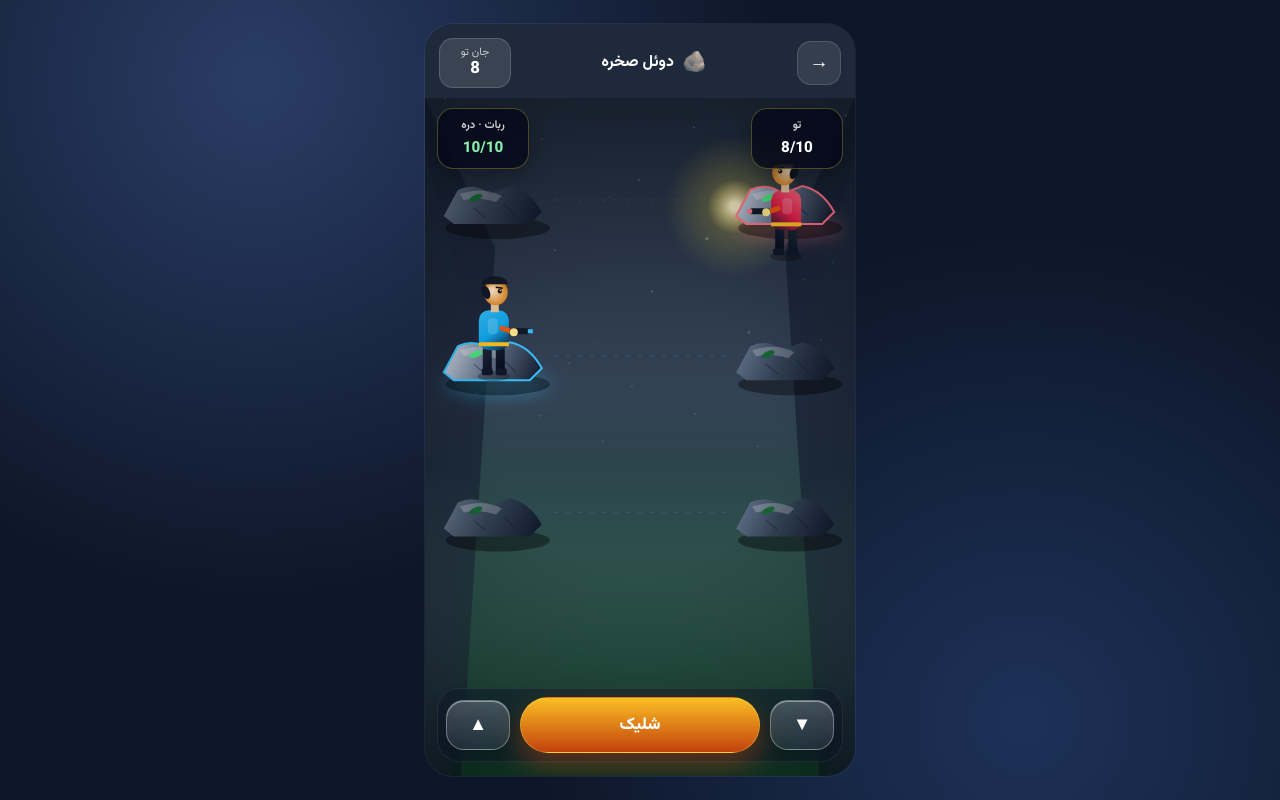
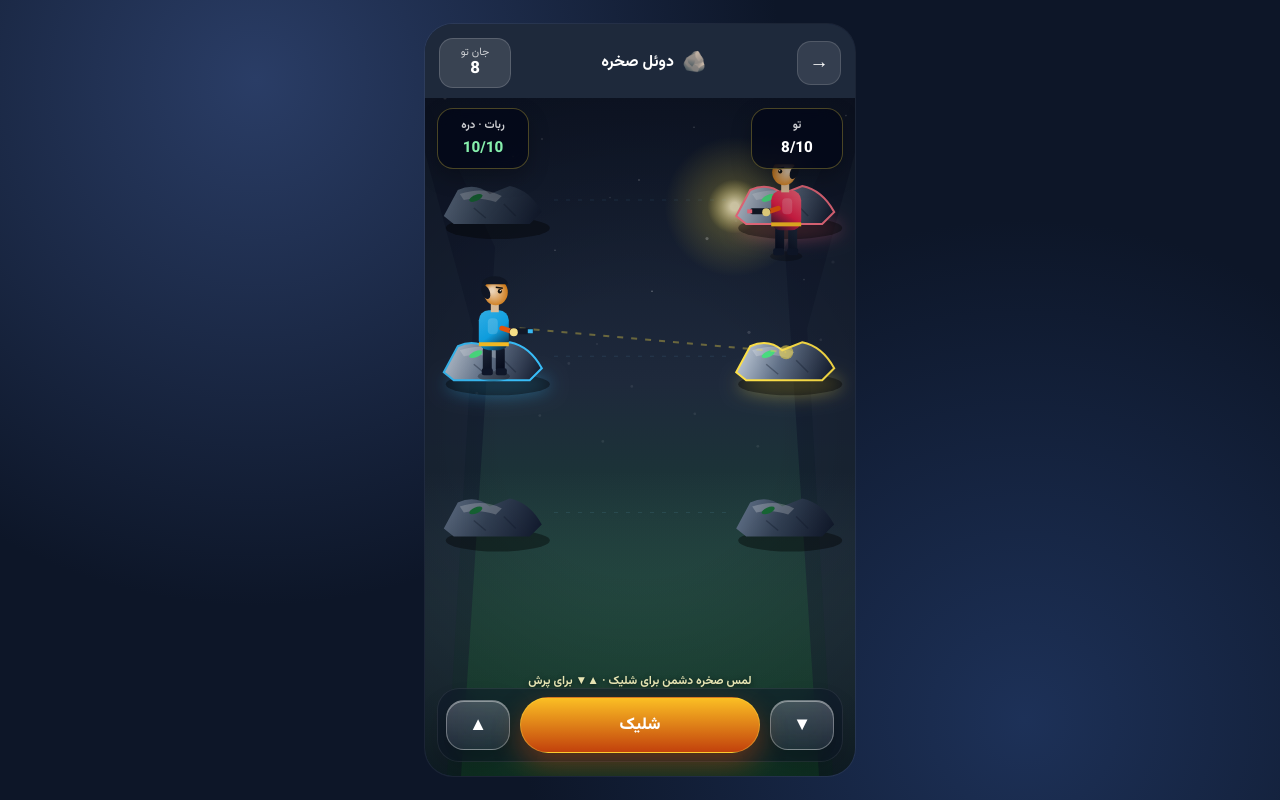
Before and after one commit to hidarshoja/game-new, a React (Vite) app: page /games/rock-duel in a window 1280 px wide. Both pictures are taken after a click on the button "شروع دوئل". Built offline with nearby package versions, Linux system fonts and the light colour scheme.

Commit message:
Implement aiming and shooting mechanics in RockDuel: Added duel hint for player guidance, refined shooting logic to target aimed lanes, and enhanced visual feedback for bullets and hits. Updated styles in index.css for improved HUD elements and gameplay clarity.

```diff
--- a/src/games/RockDuel.jsx
+++ b/src/games/RockDuel.jsx
@@ -4,8 +4,10 @@ import {
   HITS_TO_WIN,
   STAGES,
   createDuel,
+  laneFromY,
   movePlayer,
   releaseShot,
+  setAimLane,
   shootPlayer,
   stageInfo,
   updateDuel,
@@ -64,6 +66,32 @@ export default function RockDuel() {
       })
     }
 
+    const fireAt = (lane) => {
+      const st = stateRef.current
+      const rect = wrap.getBoundingClientRect()
+      if (lane != null) setAimLane(st, lane)
+      if (shootPlayer(st, rect.width, rect.height, laneY)) playPop()
+    }
+
+    const onPointerDown = (event) => {
+      if (event.target?.closest?.('.duel-pad')) return
+      const st = stateRef.current
+      if (!st) return
+      const rect = wrap.getBoundingClientRect()
+      const x = (event.clientX ?? event.touches?.[0]?.clientX ?? 0) - rect.left
+      const y = (event.clientY ?? event.touches?.[0]?.clientY ?? 0) - rect.top
+      const lane = laneFromY(rect.height, y, laneY)
+      // سمت چپ: پرش به صخره · سمت راست یا وسط: نشانه + شلیک به همان صخره
+      if (x < rect.width * 0.34) {
+        const dir = lane - st.playerLane
+        if (dir !== 0 && movePlayer(st, Math.sign(dir))) playFlip()
+        return
+      }
+      setAimLane(st, lane)
+      fireAt(lane)
+    }
+    const onPointerUp = () => releaseShot(stateRef.current)
+
     const onKey = (event) => {
       const st = stateRef.current
       if (!st) return
@@ -77,12 +105,10 @@ export default function RockDuel() {
       }
       if (event.key === ' ' || event.key === 'Enter') {
         event.preventDefault()
-        const rect = wrap.getBoundingClientRect()
-        if (shootPlayer(st, rect.width)) playPop()
+        fireAt(st.aimLane)
       }
-      if (event.key === 'Escape') releaseShot(st)
     }
-    const onUp = (event) => {
+    const onKeyUp = (event) => {
       if (event.key === ' ' || event.key === 'Enter') releaseShot(stateRef.current)
     }
 
@@ -93,7 +119,7 @@ export default function RockDuel() {
       if (!booted) boot()
       const st = stateRef.current
       if (st && phaseRef.current === 'playing') {
-        const result = updateDuel(st, dt, rect.width)
+        const result = updateDuel(st, dt, rect.width, rect.height, laneY)
         if (result.event === 'hit-bot' || result.event === 'hit-you') playFlip()
         if (result.event === 'win') playCheer()
         if (result.event === 'lose') {
@@ -112,14 +138,20 @@ export default function RockDuel() {
       rafRef.current = requestAnimationFrame(paint)
     }
 
+    wrap.addEventListener('pointerdown', onPointerDown)
+    wrap.addEventListener('pointerup', onPointerUp)
+    wrap.addEventListener('pointercancel', onPointerUp)
     window.addEventListener('keydown', onKey)
-    window.addEventListener('keyup', onUp)
+    window.addEventListener('keyup', onKeyUp)
     window.addEventListener('resize', measure)
     rafRef.current = requestAnimationFrame(paint)
     return () => {
       cancelAnimationFrame(rafRef.current)
+      wrap.removeEventListener('pointerdown', onPointerDown)
+      wrap.removeEventListener('pointerup', onPointerUp)
+      wrap.removeEventListener('pointercancel', onPointerUp)
       window.removeEventListener('keydown', onKey)
-      window.removeEventListener('keyup', onUp)
+      window.removeEventListener('keyup', onKeyUp)
       window.removeEventListener('resize', measure)
     }
   }, [phase])
@@ -129,8 +161,12 @@ export default function RockDuel() {
   }
   const fire = () => {
     const wrap = wrapRef.current
-    if (!wrap) return
-    if (shootPlayer(stateRef.current, wrap.getBoundingClientRect().width)) playPop()
+    const st = stateRef.current
+    if (!wrap || !st) return
+    const rect = wrap.getBoundingClientRect()
+    // دکمه شلیک به آخرین نشانه / جای فعلی ربات می‌زند
+    setAimLane(st, st.aimLane ?? st.botLane)
+    if (shootPlayer(st, rect.width, rect.height, laneY)) playPop()
   }
 
   return (
@@ -140,9 +176,9 @@ export default function RockDuel() {
           <div className="level-panel">
             <p className="level-panel__kicker">بازی ۱۸</p>
             <div className="beast-intro" aria-hidden="true">🪨 ⚡ 🪨</div>
-            <h2 className="level-panel__title">روی صخره‌ها بپر و تیر بزن</h2>
+            <h2 className="level-panel__title">لمس صخره دشمن = شلیک به همان جا</h2>
             <p className="level-panel__meta">
-              هر طرف سه صخره دارد. جاخالی بده. هرکس ۱۰ تیر بخورد می‌بازد. بعد مرحله سخت‌تر می‌شود.
+              سمت چپ لمس کن تا بپری. سمت راست روی صخره دشمن بزن تا تیر برود. هرکس ۱۰ تیر بخورد می‌بازد.
             </p>
             <button type="button" className="primary-btn snake-start" onClick={() => setPhase('playing')}>
               شروع دوئل
@@ -162,6 +198,7 @@ export default function RockDuel() {
                 <strong>{hud.bot}/{HITS_TO_WIN}</strong>
               </div>
             </div>
+            <p className="duel-hint">لمس صخره دشمن برای شلیک · ▲▼ برای پرش</p>
             <div className="duel-pad" dir="ltr">
               <button type="button" className="glass-btn" onPointerDown={() => hop(-1)} aria-label="صخره بالا">▲</button>
               <button
@@ -260,7 +297,7 @@ function drawDuel(canvas, state, w, h) {
 
   for (let lane = 0; lane < 3; lane += 1) {
     const y = laneY(h, lane)
-    ctx.strokeStyle = 'rgba(125,211,252,0.12)'
+    ctx.strokeStyle = 'rgba(125,211,252,0.1)'
     ctx.lineWidth = 1
     ctx.setLineDash([4, 8])
     ctx.beginPath()
@@ -269,32 +306,63 @@ function drawDuel(canvas, state, w, h) {
     ctx.stroke()
     ctx.setLineDash([])
     drawRock(ctx, w * 0.16, y, lane === state.playerLane, '#38bdf8')
-    drawRock(ctx, w * 0.84, y, lane === state.botLane, '#fb7185')
+    drawRock(ctx, w * 0.84, y, lane === state.botLane || lane === state.aimLane, lane === state.aimLane ? '#fde047' : '#fb7185')
+  }
+
+  // خط نشانه به صخره هدف
+  {
+    const fromX = w * 0.22
+    const fromY = laneY(h, state.playerVis) - 34
+    const toX = w * 0.84
+    const toY = laneY(h, state.aimLane) - 10
+    ctx.strokeStyle = 'rgba(253,224,71,0.35)'
+    ctx.lineWidth = 2
+    ctx.setLineDash([6, 8])
+    ctx.beginPath()
+    ctx.moveTo(fromX, fromY)
+    ctx.lineTo(toX, toY)
+    ctx.stroke()
+    ctx.setLineDash([])
+    ctx.fillStyle = 'rgba(253,224,71,0.55)'
+    ctx.beginPath()
+    ctx.arc(toX, toY, 7, 0, Math.PI * 2)
+    ctx.fill()
   }
 
   drawFighter(ctx, w * 0.16, laneY(h, state.playerVis), 1, '#38bdf8', '#0ea5e9')
   drawFighter(ctx, w * 0.84, laneY(h, state.botVis), -1, '#fb7185', '#e11d48')
 
   for (const b of state.bullets) {
-    const y = laneY(h, b.lane) - 34
     const color = b.side === 'player' ? '#7dd3fc' : '#fda4af'
+    const ang = Math.atan2(b.vy, b.vx)
     ctx.save()
+    ctx.translate(b.x, b.y)
+    ctx.rotate(ang)
     ctx.shadowColor = color
     ctx.shadowBlur = 14
-    const g = ctx.createLinearGradient(b.x - 22, y, b.x + 10, y)
+    const g = ctx.createLinearGradient(-18, 0, 10, 0)
     g.addColorStop(0, 'rgba(255,255,255,0)')
     g.addColorStop(1, color)
     ctx.strokeStyle = g
-    ctx.lineWidth = 3
+    ctx.lineWidth = 3.5
     ctx.beginPath()
-    ctx.moveTo(b.x - 22, y)
-    ctx.lineTo(b.x + 8, y)
+    ctx.moveTo(-18, 0)
+    ctx.lineTo(10, 0)
     ctx.stroke()
     ctx.fillStyle = '#fff'
     ctx.beginPath()
-    ctx.arc(b.x + 8, y, 2.4, 0, Math.PI * 2)
+    ctx.arc(10, 0, 2.6, 0, Math.PI * 2)
     ctx.fill()
     ctx.restore()
+  }
+
+  for (const p of state.particles || []) {
+    ctx.globalAlpha = Math.max(0, p.life * 2)
+    ctx.fillStyle = p.color
+    ctx.beginPath()
+    ctx.arc(p.x, p.y, 2.5, 0, Math.PI * 2)
+    ctx.fill()
+    ctx.globalAlpha = 1
   }
 
   for (const f of state.flashes) {
--- a/src/index.css
+++ b/src/index.css
@@ -2628,6 +2628,21 @@ a {
   font-size: 0.95rem;
 }
 
+.duel-hint {
+  position: absolute;
+  left: 12px;
+  right: 12px;
+  bottom: calc(86px + var(--safe-bottom));
+  margin: 0;
+  z-index: 5;
+  text-align: center;
+  color: rgba(254, 249, 195, 0.9);
+  font-size: 0.74rem;
+  font-weight: 700;
+  pointer-events: none;
+  text-shadow: 0 1px 5px rgba(0, 0, 0, 0.55);
+}
+
 .duel-pad {
   position: absolute;
   left: 12px;
```
Also changed, not shown: src/games/rockDuelLogic.js (+85 -18 lines).
